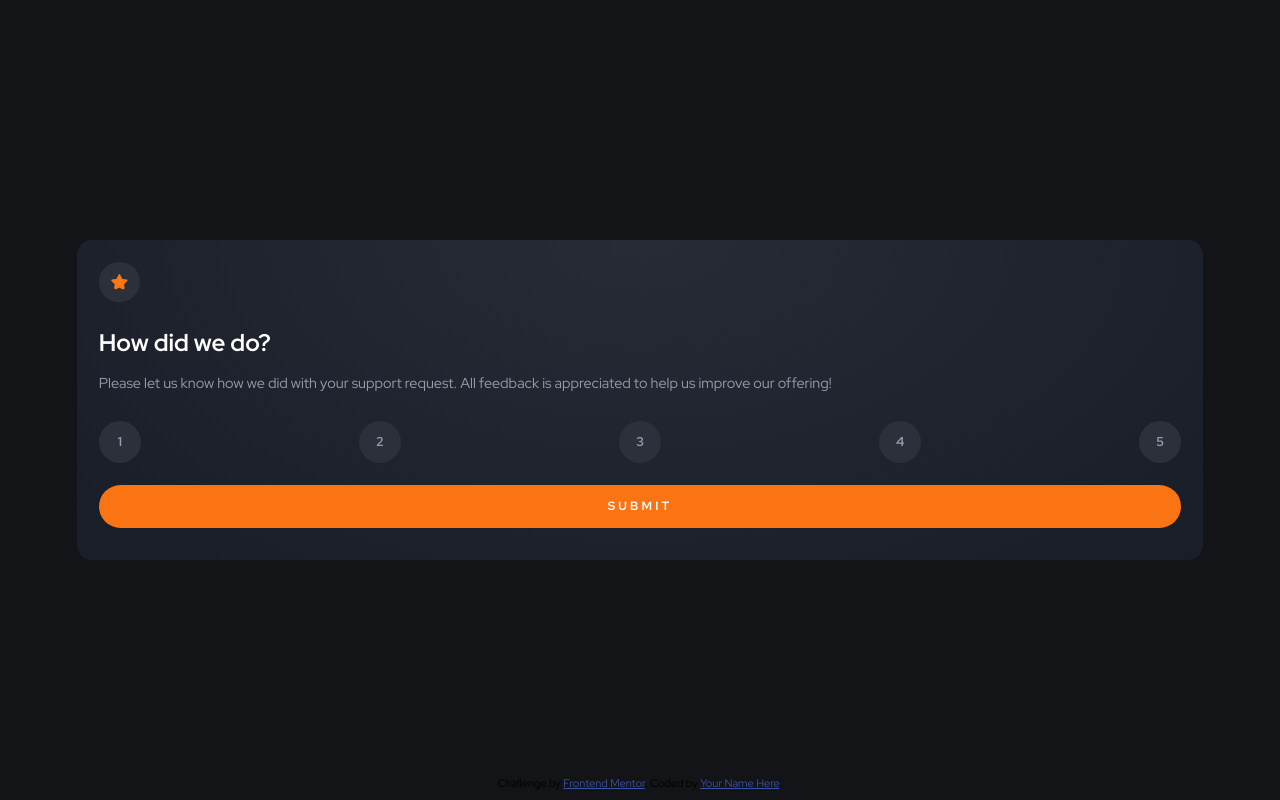
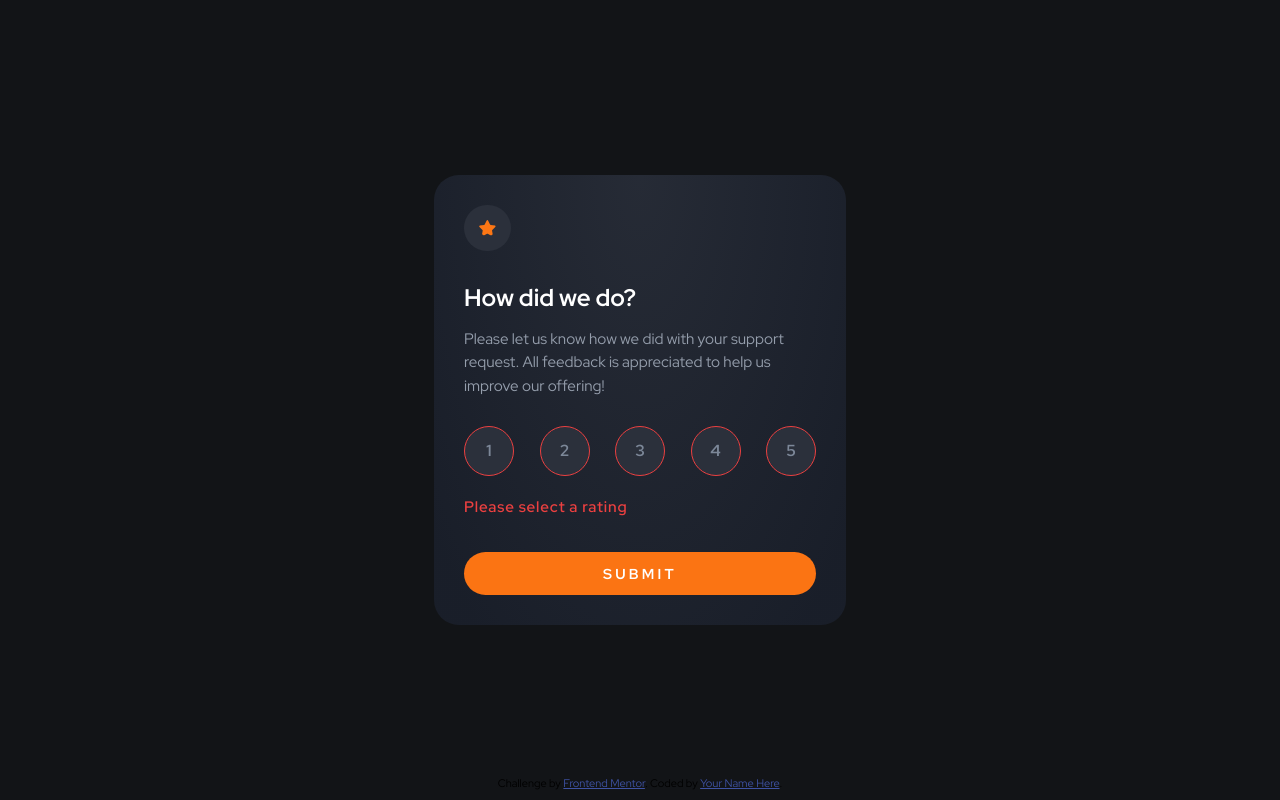
Before and after one commit to AntonioMereu/Interactive-rating-component-Antonio-Mereu, a plain HTML site: page index.html in a window 1280 px wide. Both pictures are taken after a click on the button "SUBMIT". Drawn offline with Linux system fonts and the light colour scheme.

Commit message:
add mediaQ for desktop

```diff
--- a/index.html
+++ b/index.html
@@ -48,6 +48,9 @@
                         <span>5</span>
                     </label>
                 </div>
+                <div class="warning">
+                    <p>Please select a rating</p>
+                </div>
                 <button>SUBMIT</button>
             </div>
 
--- a/index.js
+++ b/index.js
@@ -3,7 +3,6 @@ const submit = document.querySelector('button');
 
 checkboxes.forEach(checkbox => {
     checkbox.addEventListener('change', function () {
-
         for (let i = 1; i <= 5; i++) {
             if (i !== +this.id) {
                 const checkedValue = document.getElementById(i);
@@ -11,11 +10,18 @@ checkboxes.forEach(checkbox => {
             }
         }
         document.querySelector('.rating-value').textContent = `${this.id} `;
+        document.querySelector('.warning').style.display = 'none';
+        document.querySelectorAll('.rating span').forEach(span => {
+            span.style.border = 'none';
+        });
     });
 
     submit.addEventListener('click', () => {
         if (!checkbox.checked) {
-            console.log('No rating selected!');
+            document.querySelector('.warning').style.display = 'block';
+            document.querySelectorAll('.rating span').forEach(span => {
+                span.style.border = 'solid 1px var(--warning)';
+            });
         } else {
             document.querySelector('.rating-card').style.display = 'none';
             document.querySelector('.thanks-card').style.display = 'flex';
--- a/style.css
+++ b/style.css
@@ -1,6 +1,7 @@
 :root {
   /* Primary */
   --orange: hsl(25, 97%, 53%);
+  --warning: rgb(236, 64, 64);
 
   /* Neutral */
   --White: hsl(0, 0%, 100%);
@@ -39,7 +40,7 @@ main {
     var(--gradient-2) 0%,
     var(--gradient-1) 90%
   );
-  border-radius: 15px;
+  border-radius: 25px;
 }
 
 .rating-card {
@@ -60,7 +61,7 @@ main {
 .rating-card p {
   color: var(--light-grey);
   font-size: 0.9rem;
-  line-height: 1.25rem;
+  line-height: 1.3rem;
 }
 
 .rating {
@@ -74,7 +75,7 @@ main {
   display: flex;
   align-items: center;
   justify-content: center;
-  color: var(--light-grey);
+  color: var(--medium-grey);
   background-color: var(--button);
   padding: 12px;
   border-radius: 100px;
@@ -99,7 +100,19 @@ main {
   color: white;
 }
 
-.rating-card button {
+.warning {
+    display: none;
+    margin-block-start: 20px;
+}
+
+.warning p {
+    color: var(--warning);
+    font-size: 1rem;
+    font-weight: 600;
+    letter-spacing: .05rem;
+}
+
+button {
   background-color: var(--orange);
   border: none;
   width: 100%;
@@ -134,7 +147,7 @@ main {
 
 .thanks-card p:first-of-type {
   color: var(--orange);
-    font-size: .9rem;
+  font-size: 0.9rem;
   background-color: var(--button);
   padding: 7px 12px;
   border-radius: 100px;
@@ -149,7 +162,7 @@ main {
 
 .thanks-card p:last-of-type {
   margin-block: 0 20px;
-    font-size: .85rem;
+  font-size: 0.85rem;
   line-height: 1.35rem;
 }
 
@@ -165,3 +178,38 @@ footer {
 footer a {
   color: hsl(228, 45%, 44%);
 }
+
+@media (min-width: 35em) {
+  .card-container {
+    width: 412px;
+    padding: 30px;
+  }
+
+  .rating-card img {
+    padding: 15px;
+  }
+
+  .rating-card h2 {
+    margin-block-start: 26px;
+  }
+
+  .rating-card p {
+    font-size: 0.95rem;
+    line-height: 1.45rem;
+  }
+
+  .rating span {
+    font-size: 1rem;
+    padding: 15px;
+  }
+
+  button {
+    margin-block: 18px 0;
+    font-size: .9rem;
+  }
+
+  .thanks-card p:last-of-type {
+    font-size: 1rem;
+    line-height: 1.5rem;
+  }
+}
```
Lines whose indentation alone changed are shown as unchanged.
